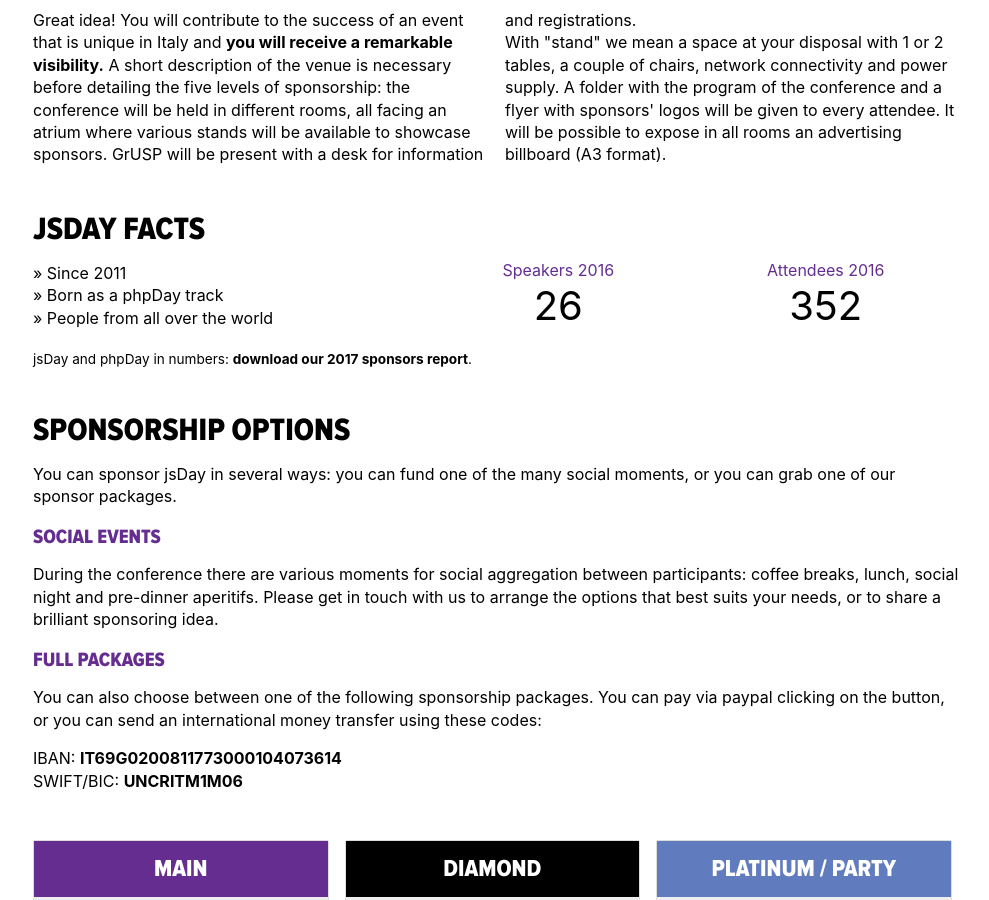
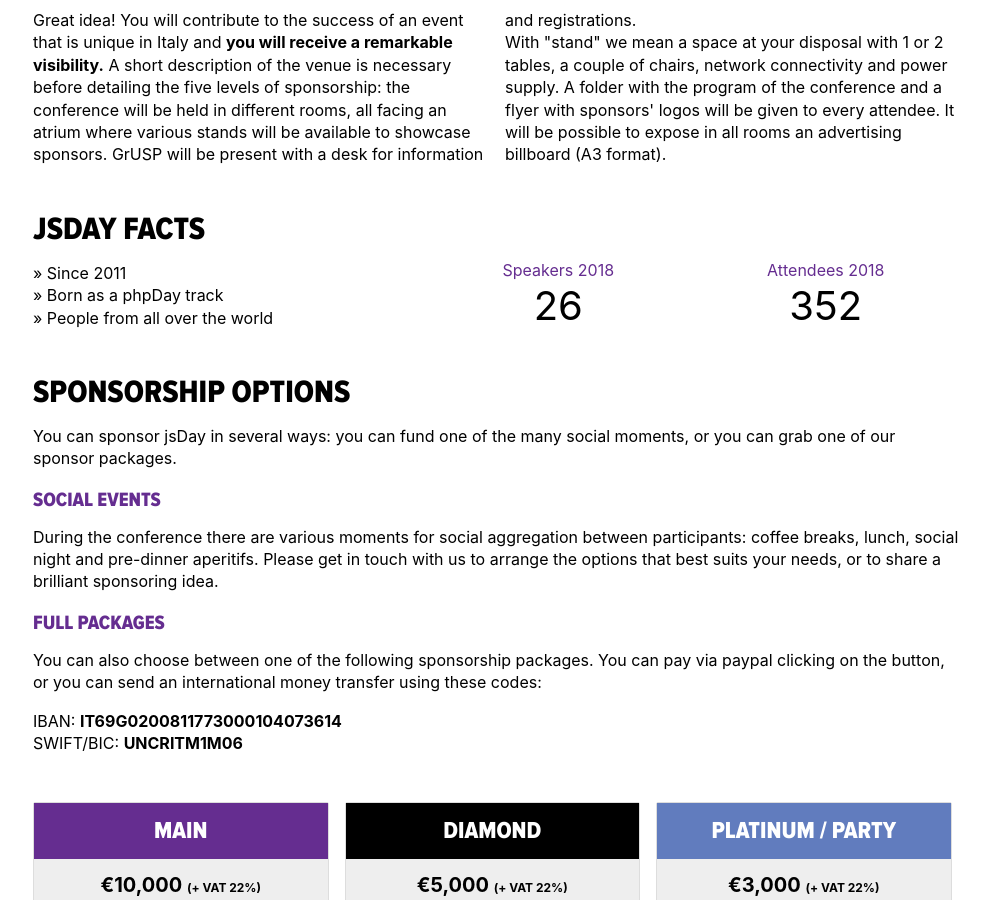
Before and after one commit to giuliatosato/2019.jsday.it, a Jekyll site: the page built from sponsor.html, in a window 1280 px wide and 900 px high, scrolled down 448 px. Shown: the whole window, without its empty margins (143-1132 px from the left). Built offline with Jekyll 4.4.1, drawn with Linux system fonts in a browser that asks for light colours; comment, search, counter and statistics services are not loaded.

Commit message:
Update sponsors page

```diff
--- a/_includes/sponsor/intro.html
+++ b/_includes/sponsor/intro.html
@@ -23,17 +23,13 @@
                 </ul>
             </div>
             <div class="jsday-fact">
-                <span class="jsday-fact__subtitle">Speakers 2016</span>
+                <span class="jsday-fact__subtitle">Speakers 2018</span>
                 <div class="jsday-fact__number">26</div>
             </div>
             <div class="jsday-fact">
-                <span class="jsday-fact__subtitle">Attendees 2016</span>
+                <span class="jsday-fact__subtitle">Attendees 2018</span>
                 <div class="jsday-fact__number">352</div>
             </div>
-        </div>
-        <div class="jsday-facts__footer">
-            jsDay and phpDay in numbers:
-            <a class="jsday-facts__download" href="assets/grusp-2017.pdf">download our 2017 sponsors report</a>.
         </div>
     </div>
 </div>
```
